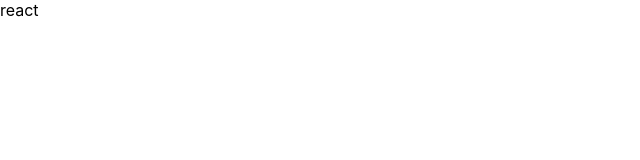
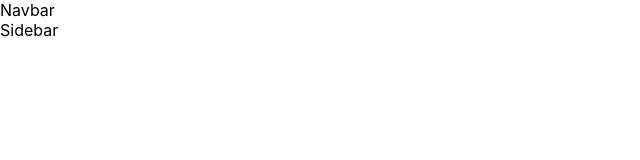
Before and after one commit to eunjeong09/template, a React (Create React App) app: page / in a window 1280 px wide. Shown: the top 160 px of the page, without its empty margins (0-640 px from the left). Built offline with nearby package versions, Linux system fonts and the light colour scheme.

Commit message:
test import component

```diff
--- a/src/App.js
+++ b/src/App.js
@@ -1,7 +1,12 @@
+import Navbar from './component/layout/navbar';
+import Sidebar from './component/layout/sidebar';
+
+
 function App() {
   return (
     <div>
-      react
+      <Navbar />
+      <Sidebar />
     </div>
   );
 }
```
